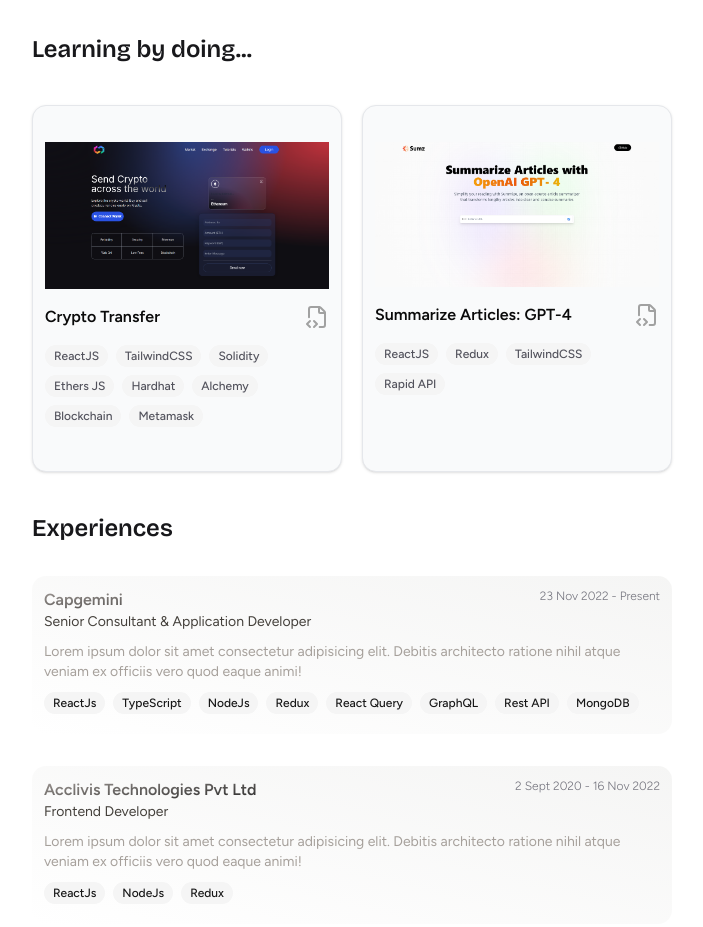
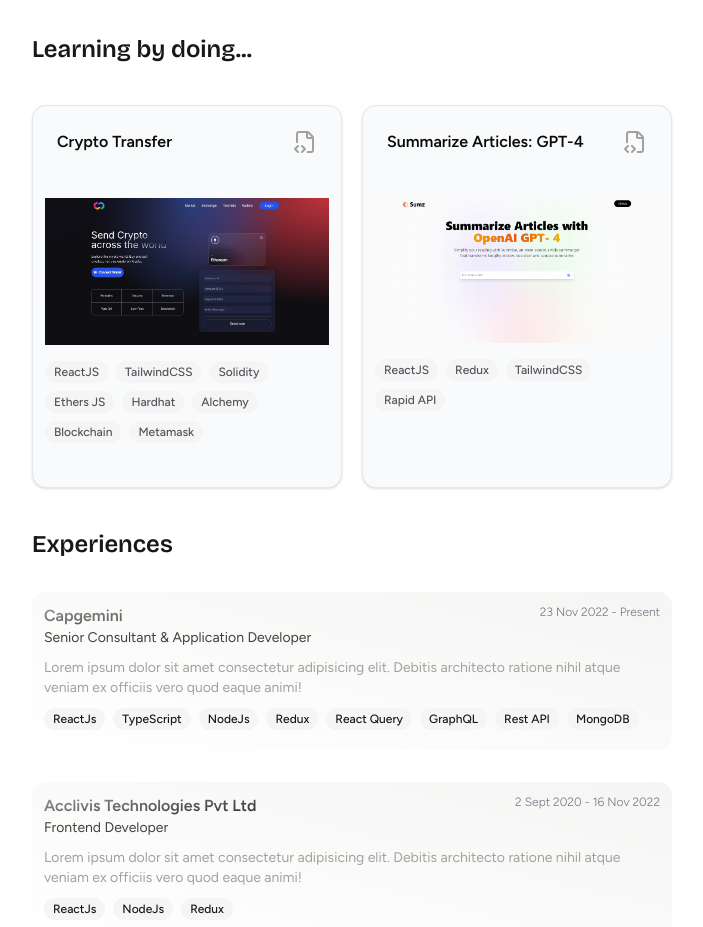
Before and after one commit to DalaviMoreshwar/DalaviMoreshwar, a Next.js app: page / in a window 1280 px wide. Shown: the part 1040-1967 px from the top of the page, without its empty margins (288-991 px from the left). Built offline with nearby package versions, Linux system fonts and the light colour scheme.

Commit message:
project title header

```diff
--- a/components/Projects.tsx
+++ b/components/Projects.tsx
@@ -6,7 +6,7 @@
 import { projects } from "@/utils";
 import { Badge } from "./ui/badge";
 import SectionTitle from "./SectionTitle";
-import { Card, CardTitle, CardContent } from "./ui/card";
+import { Card, CardTitle, CardContent, CardHeader } from "./ui/card";
 
 export default function Projects() {
   return (
@@ -19,15 +19,7 @@
             key={project.id}
             className="bg-gray-50 dark:bg-zinc-900 border-gray-200 dark:border-zinc-800 transition-transform duration-300 hover:scale-105"
           >
-            <CardContent className="p-3">
-              <Link href={project.webLink} target="_blank">
-                <Image
-                  src={project.image}
-                  alt={project.name}
-                  className="cursor-pointer transition-all duration-500 hover:scale-105 mb-4"
-                />
-              </Link>
-
+            <CardHeader>
               <CardTitle>
                 <Link
                   href={project.githubLink}
@@ -38,6 +30,15 @@
                   <FileCodeCorner className="text-neutral-400" />
                 </Link>
               </CardTitle>
+            </CardHeader>
+            <CardContent className="p-3">
+              <Link href={project.webLink} target="_blank">
+                <Image
+                  src={project.image}
+                  alt={project.name}
+                  className="cursor-pointer transition-all duration-500 hover:scale-105 mb-4"
+                />
+              </Link>
 
               <p className="mt-4 text-sm space-x-2 space-y-2">
                 {project.techStack.map((tech) => (
```
